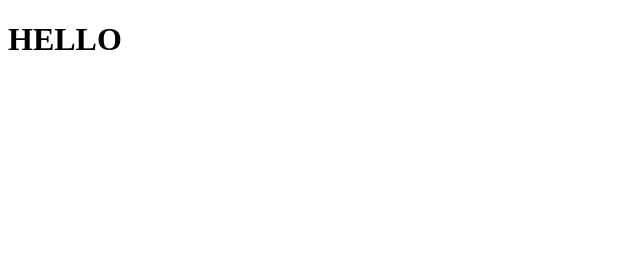
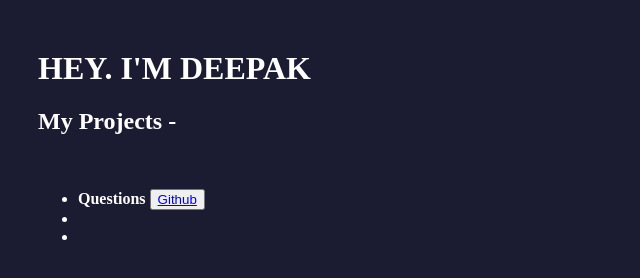
Before and after one commit to deepakp-rathore/frontend-projects, a plain HTML site: page index.html in a window 1280 px wide. Shown: the whole page, without its empty margins (0-640 px from the left). Drawn offline with Linux system fonts and the light colour scheme.

Commit message:
Added projects list in main index.html file

```diff
--- a/index.html
+++ b/index.html
@@ -5,8 +5,39 @@
     <meta http-equiv="X-UA-Compatible" content="IE=edge">
     <meta name="viewport" content="width=device-width, initial-scale=1.0">
     <title>Deepak Rathore</title>
+    <style>
+        body{
+            background-color: #1b1b32;
+            color: white;
+
+        }
+        .main-div{
+            margin-top: 50px;
+            margin-left: 30px;
+        }
+        .links{
+            color: white;
+            text-decoration: none;
+        }
+    </style>
 </head>
-<body>
-    <h1> HELLO</h1>
+<body >
+    <div class="main-div">
+    <h1>HEY. I'M DEEPAK</h1>
+    <h2>My Projects -</h2><br>
+    <ul>
+        <li>
+            <b> <a class="links" target="_blank" href="https://deepakp-rathore.github.io/frontend-projects/questions/">Questions</a>  </b>
+            <button><a target="_blank" href="https://github.com/deepakp-rathore/frontend-projects/tree/main/questions">Github</a></button>
+        </li>
+        <li>
+
+        </li>
+        <li>
+
+        </li>
+    </ul>
+
+    </div>
 </body>
 </html>
```
